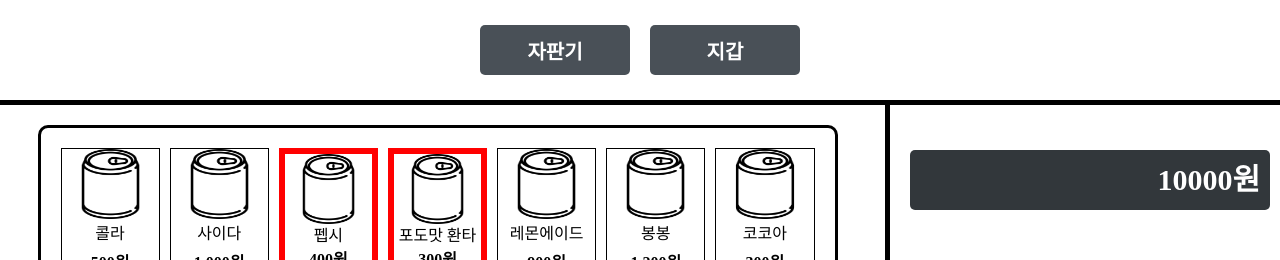
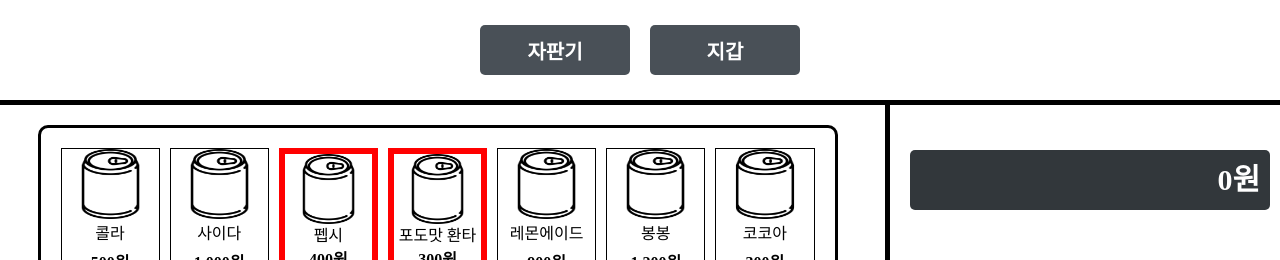
Before and after one commit to codesquad-members-2022/fe-vm, a React (Create React App) app in the folder vending-machine/: page / in a window 1280 px wide. Shown: the top 260 px of the page. Built offline with nearby package versions, Linux system fonts and the light colour scheme.

Commit message:
Feat : inputMoney Budget 컴포넌트에서 화면에 나타내도록 구현

```diff
--- a/vending-machine/src/components/Budget.js
+++ b/vending-machine/src/components/Budget.js
@@ -1,10 +1,13 @@
-import React from "react";
+import React, { useContext } from "react";
 import styled from "styled-components";
+import { WalletContext } from "../contexts/walletContext";
 import { CenterSort, HeightSort } from "../style/Globalstyles";
 function Budget() {
+  const inputMoney = useContext(WalletContext).value.inputMoney;
+
   return (
     <BudgetWrap>
-      <BudgetInput>10000원</BudgetInput>
+      <BudgetInput>{inputMoney.toLocaleString("ko-kr")}원</BudgetInput>
     </BudgetWrap>
   );
 }
```
